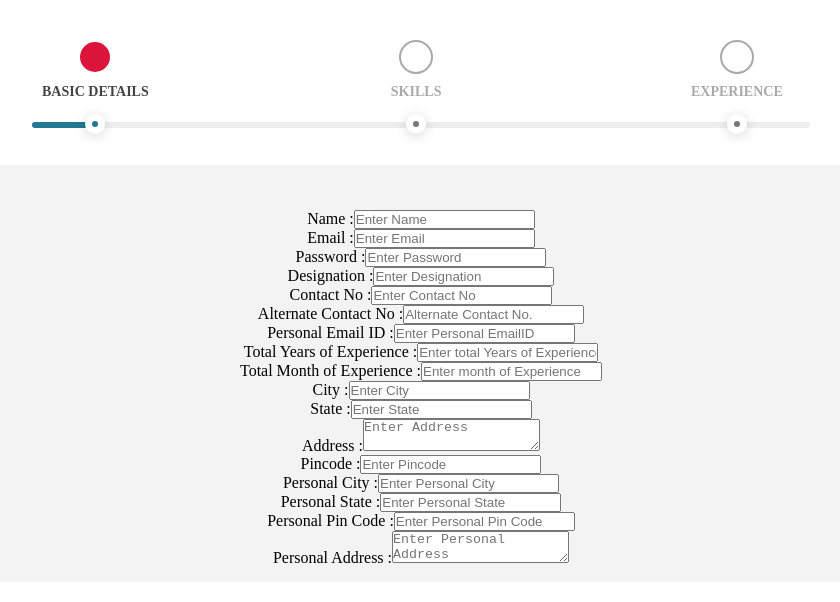
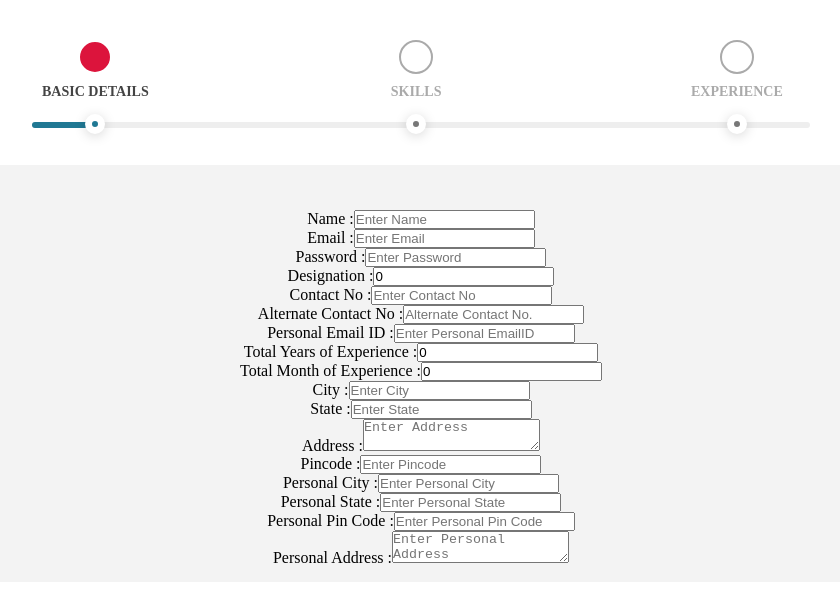
Before and after one commit to kovalen1618/employee-registration-app, an Angular app: page / in a window 1280 px wide. Shown: the top 602 px of the page, without its empty margins (219-1059 px from the left). Built offline with nearby package versions, Linux system fonts and the light colour scheme.

Commit message:
Utilizes ngModel for form binding

```diff
--- a/src/app/app.component.html
+++ b/src/app/app.component.html
@@ -16,71 +16,80 @@
           <div class="row">
             <div class="form-group col-md-4">
               <label>Name :</label>
-              <input type="text" placeholder="Enter Name" class="form-control">
+              <input type="text" [(ngModel)]="employeeObj.empName" placeholder="Enter Name" class="form-control">
             </div>
             <div class="form-group col-md-4">
               <label>Email :</label>
-              <input type="text" placeholder="Enter Email" class="form-control">
+              <input type="text" [(ngModel)]="employeeObj.empEmailId" placeholder="Enter Email" class="form-control">
             </div>
             <div class="form-group col-md-4">
               <label>Password :</label>
-              <input type="password" placeholder="Enter Password" class="form-control">
+              <input type="password" [(ngModel)]="employeeObj.password" placeholder="Enter Password"
+                class="form-control">
             </div>
           </div>
           <div class="row">
             <div class="form-group col-md-6">
               <label>Designation :</label>
-              <input type="text" placeholder="Enter Designation" class="form-control">
+              <input type="text" [(ngModel)]="employeeObj.empDesignationId" placeholder="Enter Designation"
+                class="form-control">
             </div>
             <div class="form-group col-md-6">
               <label>Contact No :</label>
-              <input type="text" placeholder="Enter Contact No" class="form-control">
+              <input type="text" [(ngModel)]="employeeObj.empContactNo" placeholder="Enter Contact No"
+                class="form-control">
             </div>
           </div>
           <div class="row">
             <div class="form-group col-md-6">
               <label>Alternate Contact No :</label>
-              <input type="text" placeholder="Alternate Contact No." class="form-control">
+              <input type="text" [(ngModel)]="employeeObj.empAltContactNo" placeholder="Alternate Contact No."
+                class="form-control">
             </div>
             <div class="form-group col-md-6">
               <label>Personal Email ID :</label>
-              <input type="text" placeholder="Enter Personal EmailID" class="form-control">
+              <input type="text" [(ngModel)]="employeeObj.empPersonalEmailId" placeholder="Enter Personal EmailID"
+                class="form-control">
             </div>
           </div>
           <div class="row">
             <div class="form-group col-md-6">
               <label>Total Years of Experience :</label>
-              <input type="text" placeholder="Enter total Years of Experience" class="form-control">
+              <input type="text" [(ngModel)]="employeeObj.empExpTotalYear" placeholder="Enter total Years of Experience"
+                class="form-control">
             </div>
             <div class="form-group col-md-6">
               <label>Total Month of Experience :</label>
-              <input type="text" placeholder="Enter month of Experience" class="form-control">
+              <input type="text" [(ngModel)]="employeeObj.empExpTotalMonth" placeholder="Enter month of Experience"
+                class="form-control">
             </div>
           </div>
           <div class="row">
             <div class="form-group col-md-6">
               <label>City :</label>
-              <input type="text" placeholder="Enter City" class="form-control">
+              <input type="text" [(ngModel)]="employeeObj.empCity" placeholder="Enter City" class="form-control">
             </div>
             <div class="form-group col-md-6">
               <label>State :</label>
-              <input type="text" placeholder="Enter State" class="form-control">
+              <input type="text" [(ngModel)]="employeeObj.empState" placeholder="Enter State" class="form-control">
             </div>
           </div>
           <div class="row">
             <div class="form-group col-md-12">
               <label>Address :</label>
-              <textarea placeholder="Enter Address" class="form-control"></textarea>
+              <textarea [(ngModel)]="employeeObj.empAddress" placeholder="Enter Address"
+                class="form-control"></textarea>
             </div>
           </div>
           <div class="row">
             <div class="form-group col-md-6">
               <label>Pincode :</label>
-              <input type="text" placeholder="Enter Pincode" class="form-control">
+              <input type="text" [(ngModel)]="employeeObj.empPinCode" placeholder="Enter Pincode" class="form-control">
             </div>
             <div class="form-group col-md-6">
               <label>Personal City :</label>
-              <input type="text" placeholder="Enter Personal City" class="form-control">
+              <input type="text" [(ngModel)]="employeeObj.empPerCity" placeholder="Enter Personal City"
+                class="form-control">
             </div>
 
           </div>
@@ -88,18 +97,21 @@
 
             <div class="form-group col-md-6">
               <label>Personal State :</label>
-              <input type="text" placeholder="Enter Personal State" class="form-control">
+              <input type="text" [(ngModel)]="employeeObj.empPerState" placeholder="Enter Personal State"
+                class="form-control">
             </div>
             <div class="form-group col-md-6">
               <label>Personal Pin Code :</label>
-              <input type="text" placeholder="Enter Personal Pin Code" class="form-control">
+              <input type="text" [(ngModel)]="employeeObj.empPerPinCode" placeholder="Enter Personal Pin Code"
+                class="form-control">
             </div>
 
           </div>
           <div class="row">
             <div class="col-md-12">
               <label>Personal Address :</label>
-              <textarea placeholder="Enter Personal Address" class="form-control"></textarea>
+              <textarea [(ngModel)]="employeeObj.empPerAddress" placeholder="Enter Personal Address"
+                class="form-control"></textarea>
             </div>
           </div>
         </div>
--- a/src/app/app.component.ts
+++ b/src/app/app.component.ts
@@ -1,10 +1,11 @@
 import { Component } from '@angular/core';
 import { RouterOutlet } from '@angular/router';
 import { CommonModule } from '@angular/common';
+import { FormsModule } from '@angular/forms';
 
 @Component({
   selector: 'app-root',
-  imports: [RouterOutlet, CommonModule],
+  imports: [RouterOutlet, CommonModule, FormsModule],
   templateUrl: './app.component.html',
   styleUrl: './app.component.css'
 })
@@ -22,4 +23,48 @@ export class AppComponent {
   setActiveStep(activeStep: any) {
     this.activeStep = activeStep;
   }
+
+  employeeObj: any = {
+    "roleId": 0,
+    "userName": "",
+    "empCode": "",
+    "empId": 0,
+    "empName": "",
+    "empEmailId": "",
+    "empDesignationId": 0,
+    "empContactNo": "",
+    "empAltContactNo": "",
+    "empPersonalEmailId": "",
+    "empExpTotalYear": 0,
+    "empExpTotalMonth": 0,
+    "empCity": "",
+    "empState": "",
+    "empPinCode": "",
+    "empAddress": "",
+    "empPerCity": "",
+    "empPerState": "",
+    "empPerPinCode": "",
+    "empPerAddress": "",
+    "password": "",
+    erpEmployeeSkills: [],
+    ermEmpExperiences: []
+  }
+
+  empSkillObj: any = {
+    "empSkillId": 0,
+    "empId": 0,
+    "skill": "",
+    "totalYearExp": 0,
+    "lastVersionUsed": ""
+  }
+
+  empExpObj: any = {
+    "empExpId": 0,
+    "empId": 0,
+    "companyName": "",
+    "startDate": "2024-12-02T22:47:31.480Z",
+    "endDate": "2024-12-02T22:47:31.480Z",
+    "designation": "",
+    "projectsWorkedOn": ""
+  }
 }
```
